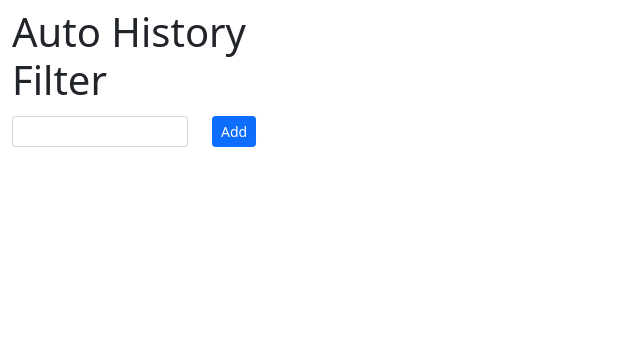
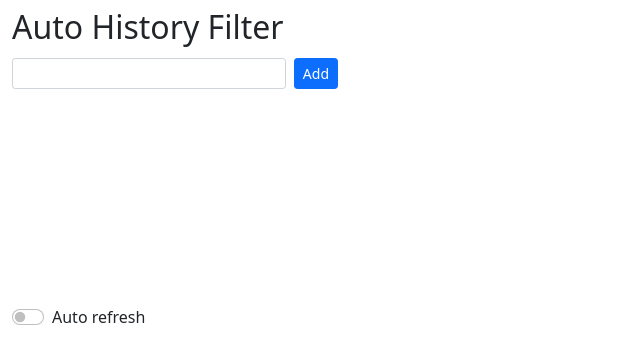
Before and after one commit to 93wilsonlu/auto-history-filter, a React (Create React App) app: page / in a window 1280 px wide. Shown: the top 364 px of the page, without its empty margins (0-640 px from the left). Built offline with nearby package versions, Linux system fonts and the light colour scheme.

Commit message:
Add auto filter switch

```diff
--- a/src/App.css
+++ b/src/App.css
@@ -36,3 +36,8 @@
     transform: rotate(360deg);
   }
 }
+
+#filter-list {
+  height: 200px;
+  overflow: auto;
+}
--- a/src/App.js
+++ b/src/App.js
@@ -9,16 +9,19 @@ class App extends React.Component {
         super();
         this.state = {
             url_list: [],
+            auto_filter_on: false,
         };
         this.addURL = this.addURL.bind(this);
         this.deleteURL = this.deleteURL.bind(this);
+        this.handleSwitch = this.handleSwitch.bind(this);
+        chrome.storage.sync.get(["url_list", "auto_filter_on"], (obj) => {
+            this.setState({
+                url_list: obj.url_list || [],
+                auto_filter_on: obj.auto_filter_on || false,
+            });
+        });
     }
-    async componentDidMount() {
-        const url_list =
-            (await chrome.storage.sync.get(["url_list"])).url_list || [];
-        this.setState({ url_list: url_list });
-    }
-    async addURL(url) {
+    addURL(url) {
         if (!url.startsWith("http")) {
             url = "https://" + url;
         }
@@ -33,7 +36,7 @@ class App extends React.Component {
             console.log("Added url");
         });
     }
-    async deleteURL(id) {
+    deleteURL(id) {
         let new_url_list = this.state.url_list.filter((item) => item.id !== id);
         this.setState({
             url_list: new_url_list,
@@ -42,17 +45,40 @@ class App extends React.Component {
             console.log("Deleted url");
         });
     }
+    handleSwitch(event) {
+        let auto_filter_on = event.target.checked;
+        this.setState({
+            auto_filter_on: auto_filter_on,
+        });
+        chrome.storage.sync.set({ auto_filter_on: auto_filter_on }, () => {
+            chrome.runtime.sendMessage({
+                message: auto_filter_on ? "AUTO_FILTER_ON" : "AUTO_FILTER_OFF",
+            });
+        });
+    }
     render() {
         return (
-            <div className="container mt-2">
-                <div className="row">
-                    <h1>Auto History Filter</h1>
+            <div className="container my-2">
+                <div className="d-flex justify-content-between align-items-center mb-1">
+                    <h2>Auto History Filter</h2>
                 </div>
                 <InputBox onSubmit={this.addURL} />
                 <List
                     url_list={this.state.url_list}
                     handleDelete={this.deleteURL}
                 />
+                <div class="form-check form-switch mb-1">
+                    <label class="form-check-label text-sm" for="auto-filter">
+                        Auto refresh
+                    </label>
+                    <input
+                        class="form-check-input"
+                        type="checkbox"
+                        id="auto-filter"
+                        checked={this.state.auto_filter_on}
+                        onChange={this.handleSwitch}
+                    />
+                </div>
             </div>
         );
     }
--- a/src/components/InputBox.js
+++ b/src/components/InputBox.js
@@ -22,22 +22,18 @@ class InputBox extends React.Component {
     render() {
         return (
             <form
-                className="row justify-content-center align-items-center my-1"
+                className="d-flex justify-content-center align-items-center mb-2"
                 onSubmit={this.handleSubmit}
             >
-                <div className="col-8">
                 <input
                     type="text"
-                        className="form-control form-control-sm"
+                    className="form-control form-control-sm me-2"
                     value={this.state.textbox_url}
                     onChange={this.handleChange}
                 />
-                </div>
-                <div className="col-4">
                 <button type="submit" className="btn btn-sm btn-primary">
                     Add
                 </button>
-                </div>
             </form>
         );
     }
--- a/src/components/List.js
+++ b/src/components/List.js
@@ -4,12 +4,7 @@ import { ListItem } from "./ListItem";
 class List extends React.Component {
     render() {
         return (
-            <div className="row my-1">
-                <div className="col-12">
-                    <ul
-                        id="filter-list"
-                        className="list-group list-group-flush"
-                    >
+            <ul id="filter-list" className="list-group list-group-flush mb-2">
                 {this.props.url_list.map((item) => (
                     <ListItem
                         key={item.id}
@@ -18,8 +13,6 @@ class List extends React.Component {
                     />
                 ))}
             </ul>
-                </div>
-            </div>
         );
     }
 }
--- a/src/index.css
+++ b/src/index.css
@@ -1,6 +1,6 @@
 body {
-  width: 300px;
-  height: 280px;
+  width: 350px;
+  height: 320px;
   margin: 0;
   font-family: -apple-system, BlinkMacSystemFont, "Segoe UI", "Roboto",
     "Oxygen", "Ubuntu", "Cantarell", "Fira Sans", "Droid Sans",
```
Also changed, not shown: public/background.js (+10 -1 lines). Lines whose indentation alone changed are shown as unchanged.
